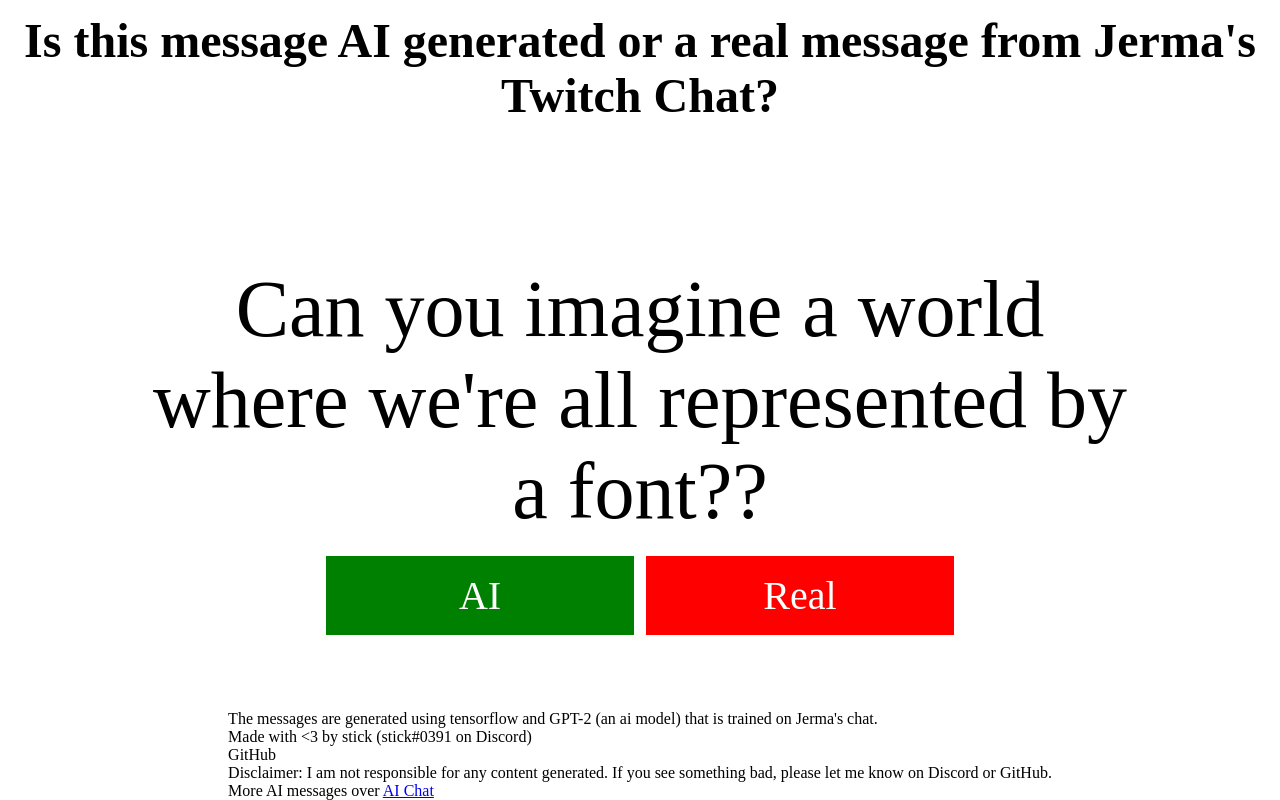
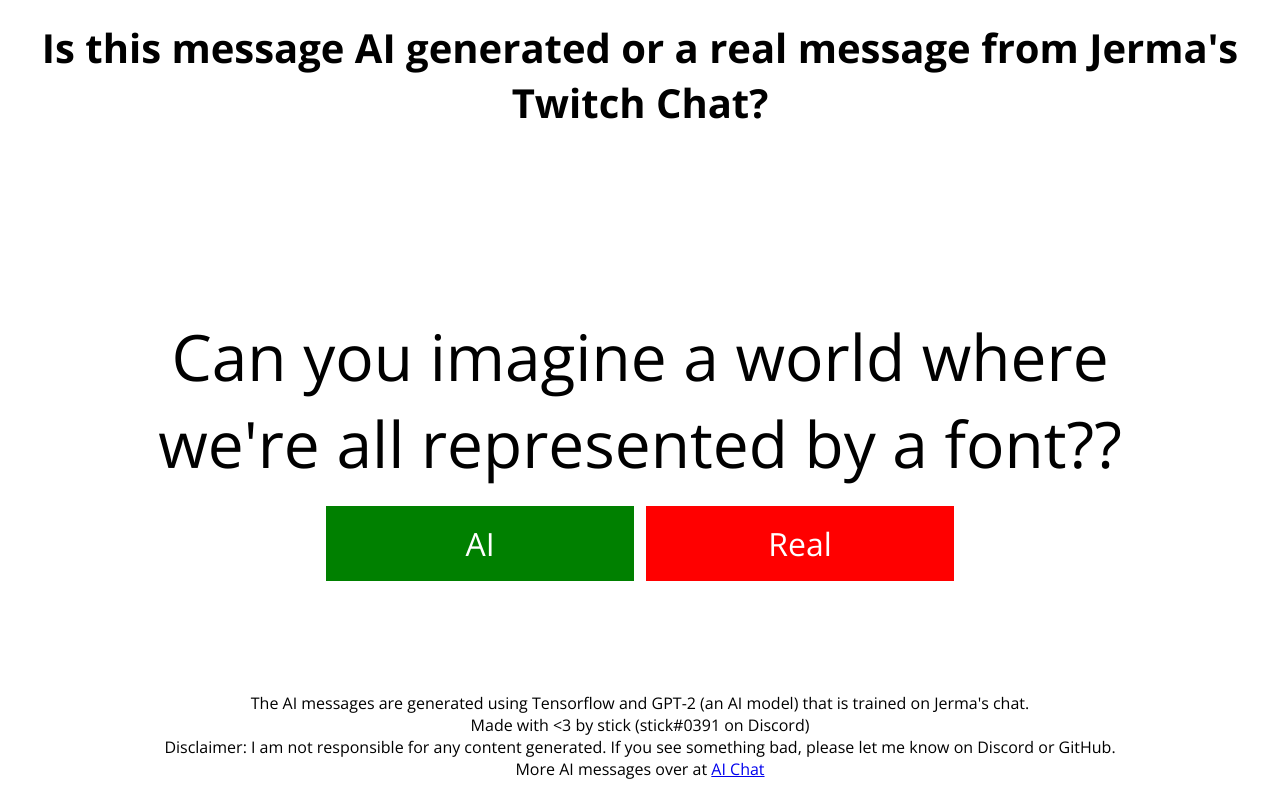
Before and after one commit to JermaSites/ai-guess, a plain HTML site: page index.html in a window 1280 px wide. Drawn offline with nearby package versions, Linux system fonts and the light colour scheme.

Commit message:
Styling for low widths

```diff
--- a/index.html
+++ b/index.html
@@ -31,15 +31,13 @@
             </div>
 
             <div id="info">
-                The messages are generated using tensorflow and GPT-2 (an ai model) that is trained on Jerma's chat.
+                The AI messages are generated using Tensorflow and GPT-2 (an AI model) that is trained on Jerma's chat.
                 <br>
                 Made with &lt;3 by stick (stick#0391 on Discord)
                 <br>
-                GitHub
-                <br>
                 Disclaimer: I am not responsible for any content generated. If you see something bad, please let me know on Discord or GitHub.
                 <br>
-                More AI messages over <a href="https://aichat.jerma.io">AI Chat</a>
+                More AI messages over at <a href="https://aichat.jerma.io">AI Chat</a>
             </div>
         </div>
         <script src="scripts.js"></script>
--- a/styles.css
+++ b/styles.css
@@ -1,8 +1,11 @@
+@import url('https://fonts.googleapis.com/css2?family=Open+Sans:wght@400;700&display=swap');
+
 body {
     margin: 0px;
     padding: 0px;
     width: 100vw;
     height: 100vh;
+    font-family: 'Open Sans', sans-serif;
 }
 
 #container {
@@ -16,9 +19,8 @@ body {
 
 #title {
     position: absolute;
-    padding: 1%;
-    font-size: 3em;
-    top: 0;
+    font-size: 2.5em;
+    top: 2.55%;
     vertical-align: top;
     font-weight: bold;
     text-align: center;
@@ -27,7 +29,7 @@ body {
 #message {
     position: absolute;
     padding: 10%;
-    font-size: 5em;
+    font-size: 4em;
     text-align: center;
     word-break: normal;
     align-self: center;
@@ -41,6 +43,7 @@ body {
 
 #buttons {
     width: 50%;
+    min-width: 50vh;
     margin-top: 1%;
     display: flex;
     position: absolute;
@@ -53,6 +56,7 @@ body {
     margin: 1%;
     height: 100%;
     padding: 2.5%;
+    min-width: 25vh;
     flex: 1;
     font-size: 0.5em;
     display: flex;
@@ -72,5 +76,7 @@ body {
 #info {
     position: absolute;
     vertical-align: bottom;
-    bottom: 0;
+    bottom: 2.5%;
+    width: 100%;
+    text-align: center;
 }
```
